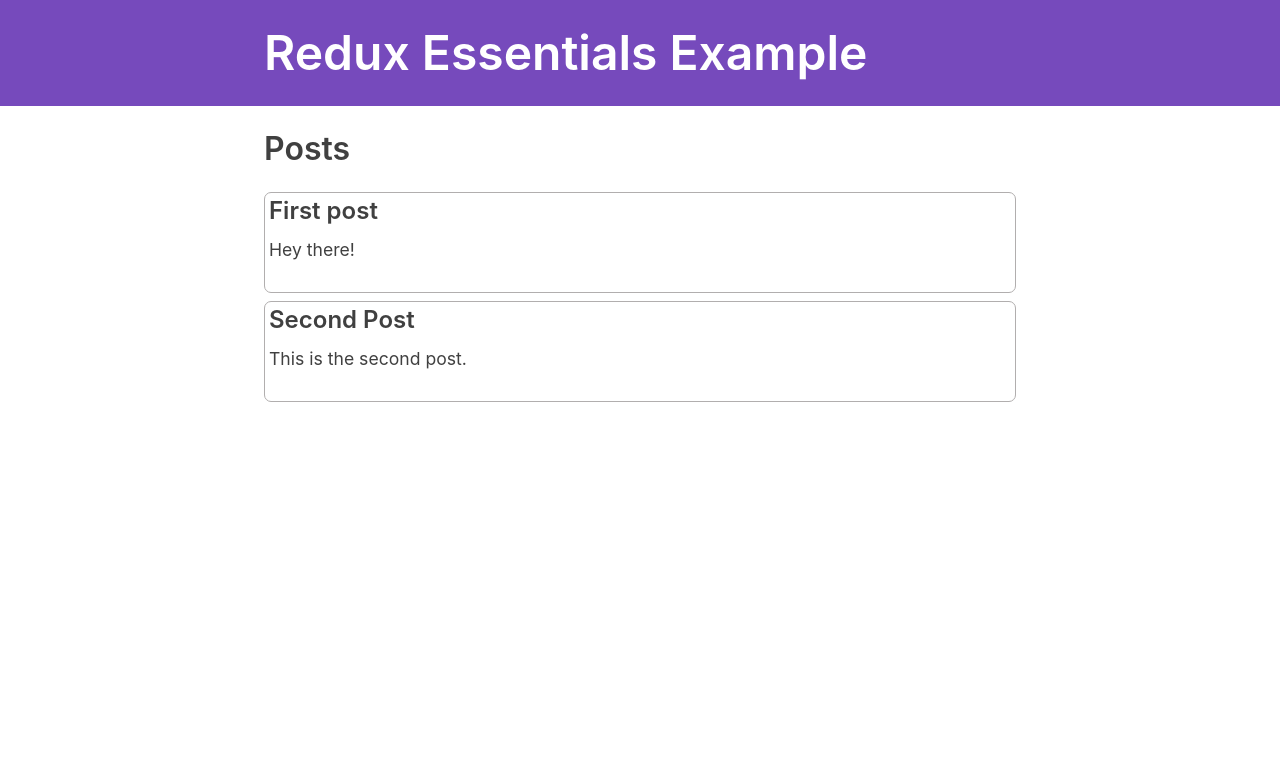
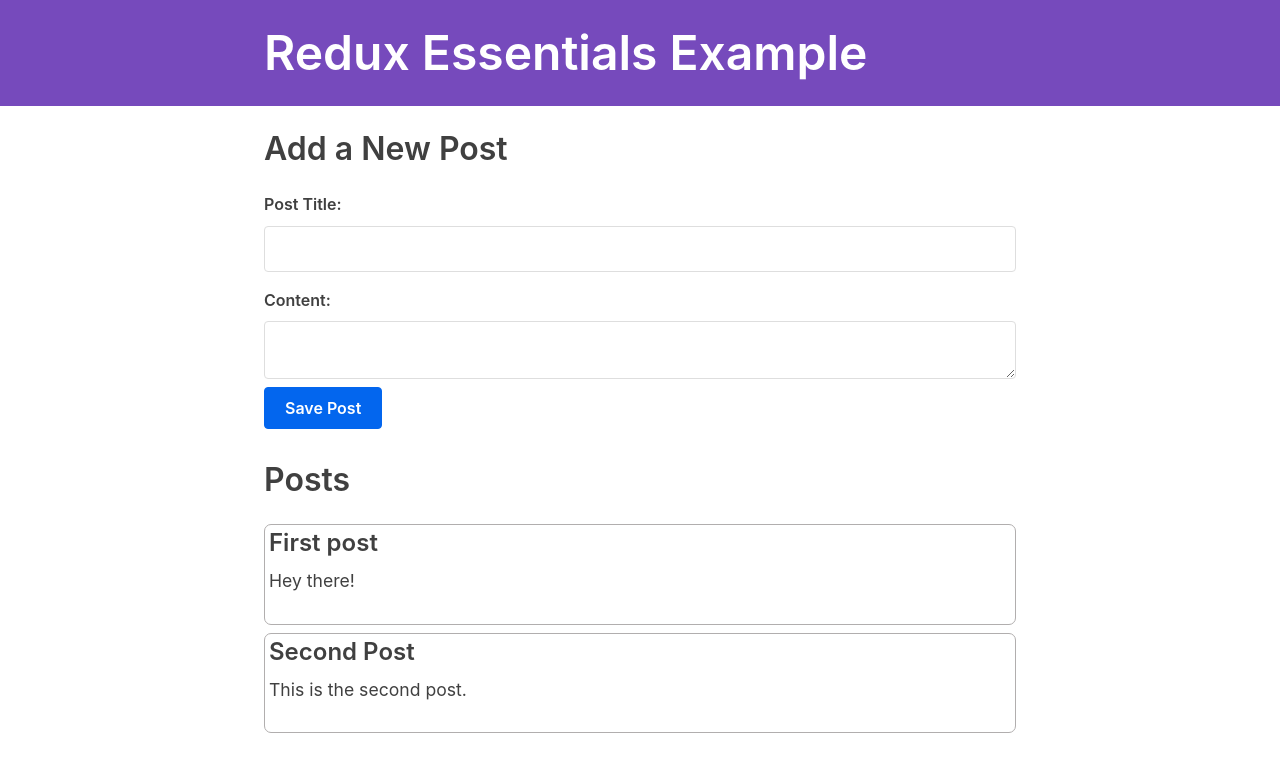
Before and after one commit to jorgenlt/working-with-react-redux, a React (Create React App) app in the folder redux-essentials-example-app-master/: page / in a window 1280 px wide. Shown: the top 772 px of the page. Built offline with nearby package versions, Linux system fonts and the light colour scheme; what @mswjs/data, mock-socket, txtgen would draw is missing.

Commit message:
complete ex. app.

```diff
--- a/redux-essentials-example-app-master/src/App.js
+++ b/redux-essentials-example-app-master/src/App.js
@@ -9,6 +9,7 @@
 import { Navbar } from './app/Navbar'
 
 import PostsList from './features/posts/PostsList'
+import AddPostForm from './features/posts/AddPostForm'
 
 function App() {
   return (
@@ -21,6 +22,7 @@
             path="/"
             render={() => (
               <>
+                <AddPostForm />
                 <PostsList />
               </>
             )}
--- /dev/null
+++ b/redux-essentials-example-app-master/src/features/posts/AddPostForm.js
@@ -0,0 +1,56 @@
+import React, { useState } from 'react'
+import { useDispatch } from 'react-redux'
+import { nanoid } from '@reduxjs/toolkit'
+
+import { postAdded } from './postsSlice'
+
+const AddPostForm = () => {
+  const [title, setTitle] = useState('')
+  const [content, setContent] = useState('')
+
+  const dispatch = useDispatch();
+
+  const onTitleChanged = e => setTitle(e.target.value)
+  const onContentChanged = e => setContent(e.target.value)
+
+  const onSavePostClicked = () => {
+    if(title && content) {
+      dispatch(
+        postAdded({
+          id: nanoid(),
+          title,
+          content
+        })
+      )
+    }
+
+    setTitle('');
+    setContent('');
+  }
+
+  return (
+    <section>
+      <h2>Add a New Post</h2>
+      <form>
+        <label htmlFor="postTitle">Post Title:</label>
+        <input
+          type="text"
+          id="postTitle"
+          name="postTitle"
+          value={title}
+          onChange={onTitleChanged}
+        />
+        <label htmlFor="postContent">Content:</label>
+        <textarea
+          id="postContent"
+          name="postContent"
+          value={content}
+          onChange={onContentChanged}
+        />
+        <button type="button" onClick={onSavePostClicked}>Save Post</button>
+      </form>
+    </section>
+  )
+}
+
+export default AddPostForm
--- a/redux-essentials-example-app-master/src/features/posts/postsSlice.js
+++ b/redux-essentials-example-app-master/src/features/posts/postsSlice.js
@@ -16,7 +16,13 @@
 const postsSlice = createSlice({
     name: 'posts',
     initialState,
-    reducers: {}
+    reducers: {
+        postAdded(state, action) {
+            state.push(action.payload);
+        }
+    }
 });
 
+export const { postAdded } = postsSlice.actions;
+
 export default postsSlice.reducer;
```
